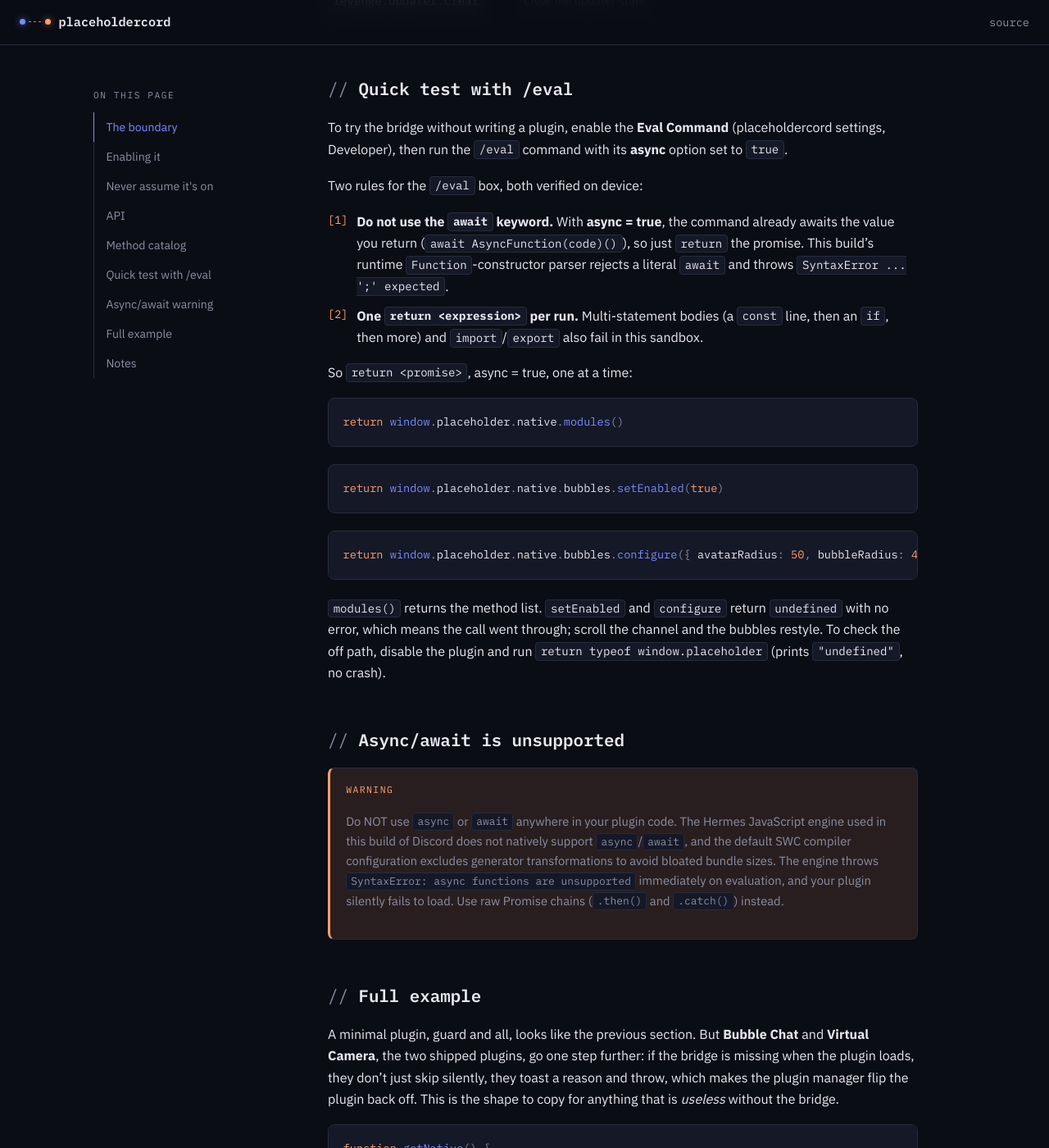
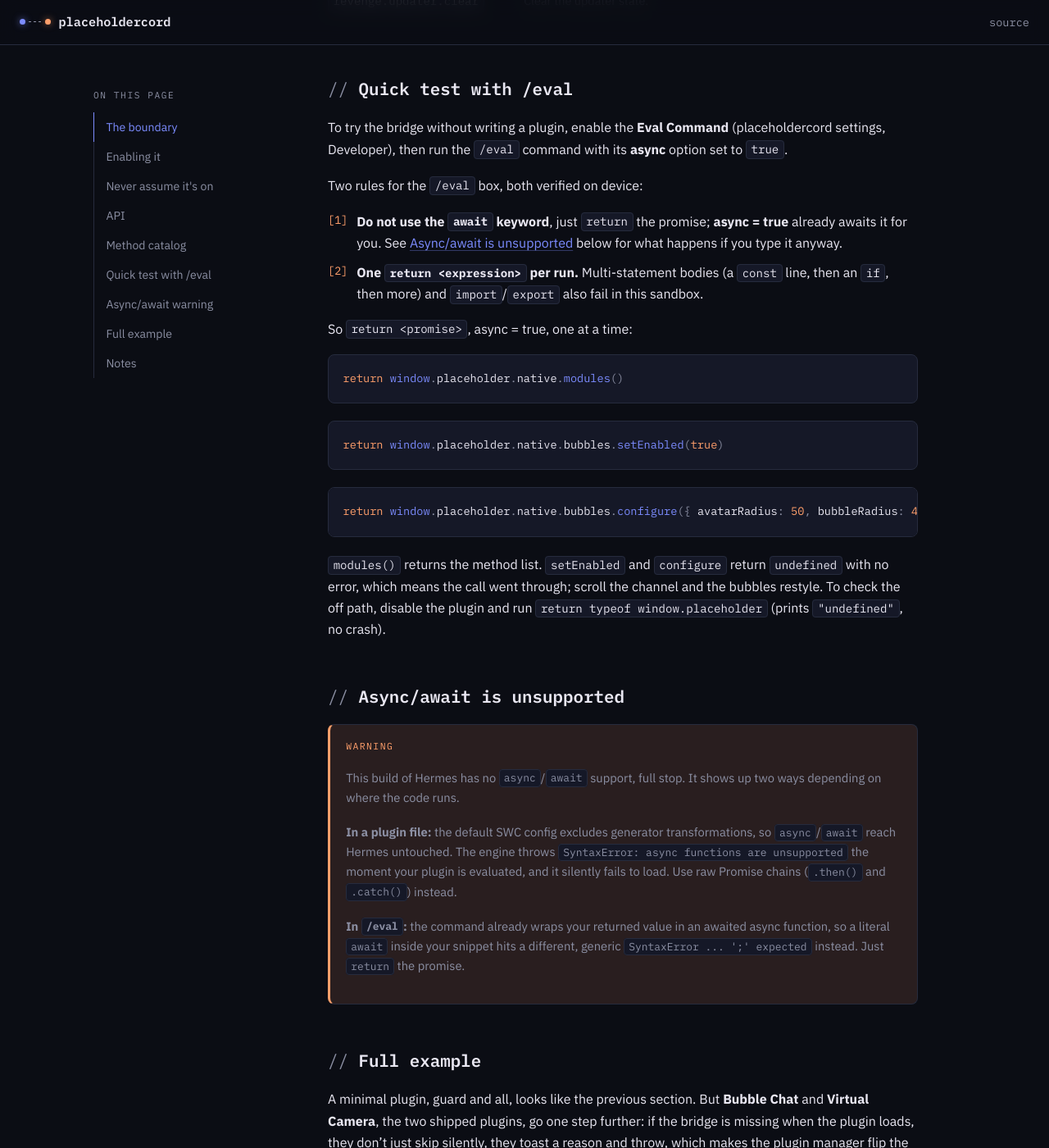
Before and after one commit to witorsell/placeholdercord-docs, a Jekyll site: the page built from docs/index.md, in a window 1280 px wide and 1400 px high, scrolled down 4501 px. Shown: the whole window at 82% size. Built offline with Jekyll 4.4.1, drawn with Linux system fonts in a browser that asks for light colours.

Commit message:
Fold the two async/await warnings into one box instead of splitting the eval and plugin cases apart

```diff
--- a/docs/index.md
+++ b/docs/index.md
@@ -188,9 +188,9 @@ settings, Developer), then run the `/eval` command with its **async** option set
 
 Two rules for the `/eval` box, both verified on device:
 
-1. **Do not use the `await` keyword.** With **async = true**, the command already awaits the value
-   you return (`await AsyncFunction(code)()`), so just `return` the promise. This build's runtime
-   `Function`-constructor parser rejects a literal `await` and throws `SyntaxError ... ';' expected`.
+1. **Do not use the `await` keyword**, just `return` the promise; **async = true** already awaits
+   it for you. See [Async/await is unsupported](#asyncawait-is-unsupported) below for what
+   happens if you type it anyway.
 2. **One `return <expression>` per run.** Multi-statement bodies (a `const` line, then an `if`,
    then more) and `import`/`export` also fail in this sandbox.
 
@@ -215,7 +215,9 @@ crash).
 
 <div class="callout callout-warn">
   <p class="callout-label">Warning</p>
-  <p class="callout-note">Do NOT use <code>async</code> or <code>await</code> anywhere in your plugin code. The Hermes JavaScript engine used in this build of Discord does not natively support <code>async</code>/<code>await</code>, and the default SWC compiler configuration excludes generator transformations to avoid bloated bundle sizes. The engine throws <code>SyntaxError: async functions are unsupported</code> immediately on evaluation, and your plugin silently fails to load. Use raw Promise chains (<code>.then()</code> and <code>.catch()</code>) instead.</p>
+  <p class="callout-note">This build of Hermes has no <code>async</code>/<code>await</code> support, full stop. It shows up two ways depending on where the code runs.</p>
+  <p class="callout-note"><strong>In a plugin file:</strong> the default SWC config excludes generator transformations, so <code>async</code>/<code>await</code> reach Hermes untouched. The engine throws <code>SyntaxError: async functions are unsupported</code> the moment your plugin is evaluated, and it silently fails to load. Use raw Promise chains (<code>.then()</code> and <code>.catch()</code>) instead.</p>
+  <p class="callout-note"><strong>In <code>/eval</code>:</strong> the command already wraps your returned value in an awaited async function, so a literal <code>await</code> inside your snippet hits a different, generic <code>SyntaxError ... ';' expected</code> instead. Just <code>return</code> the promise.</p>
 </div>
 
 ## Full example
```
